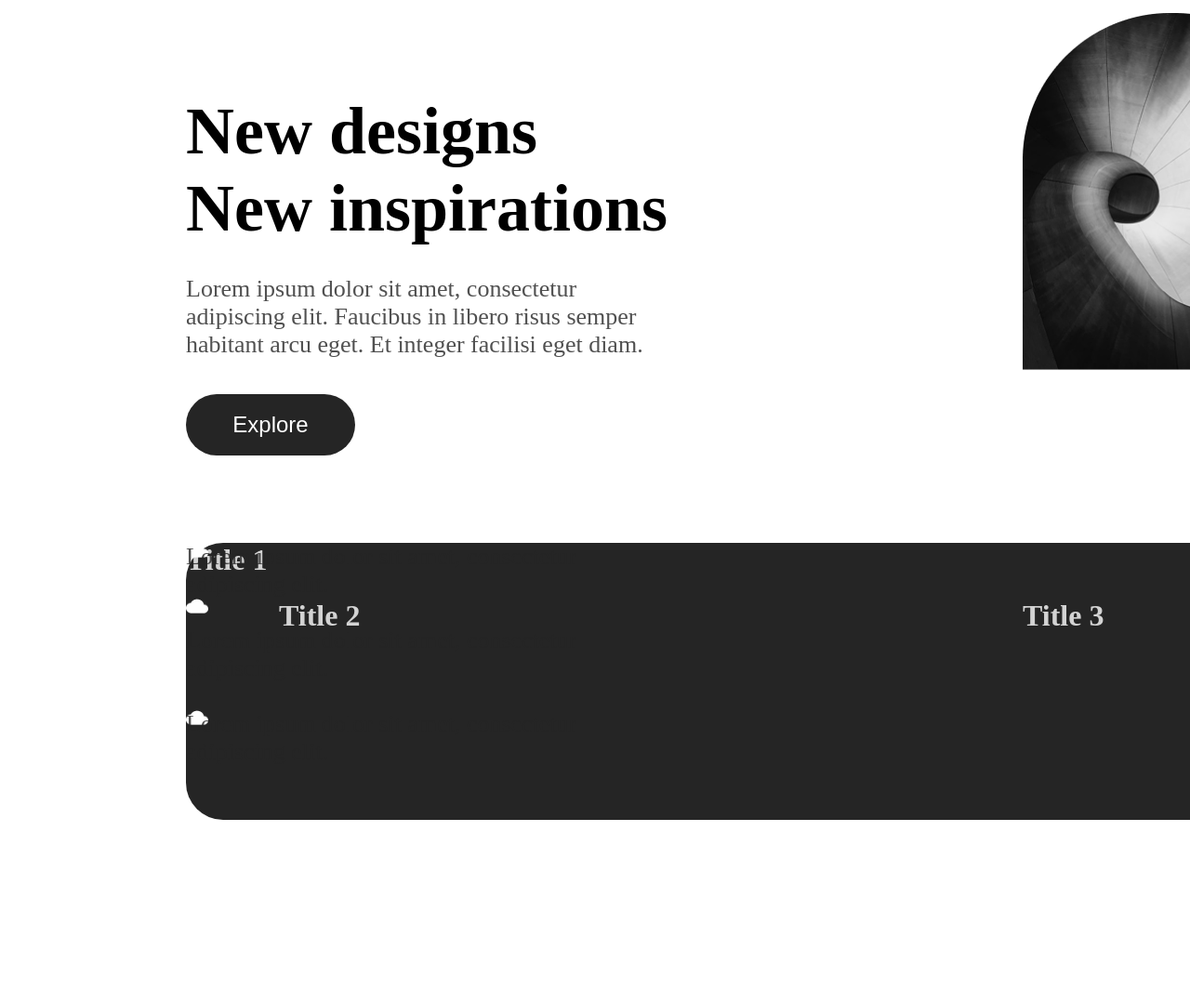
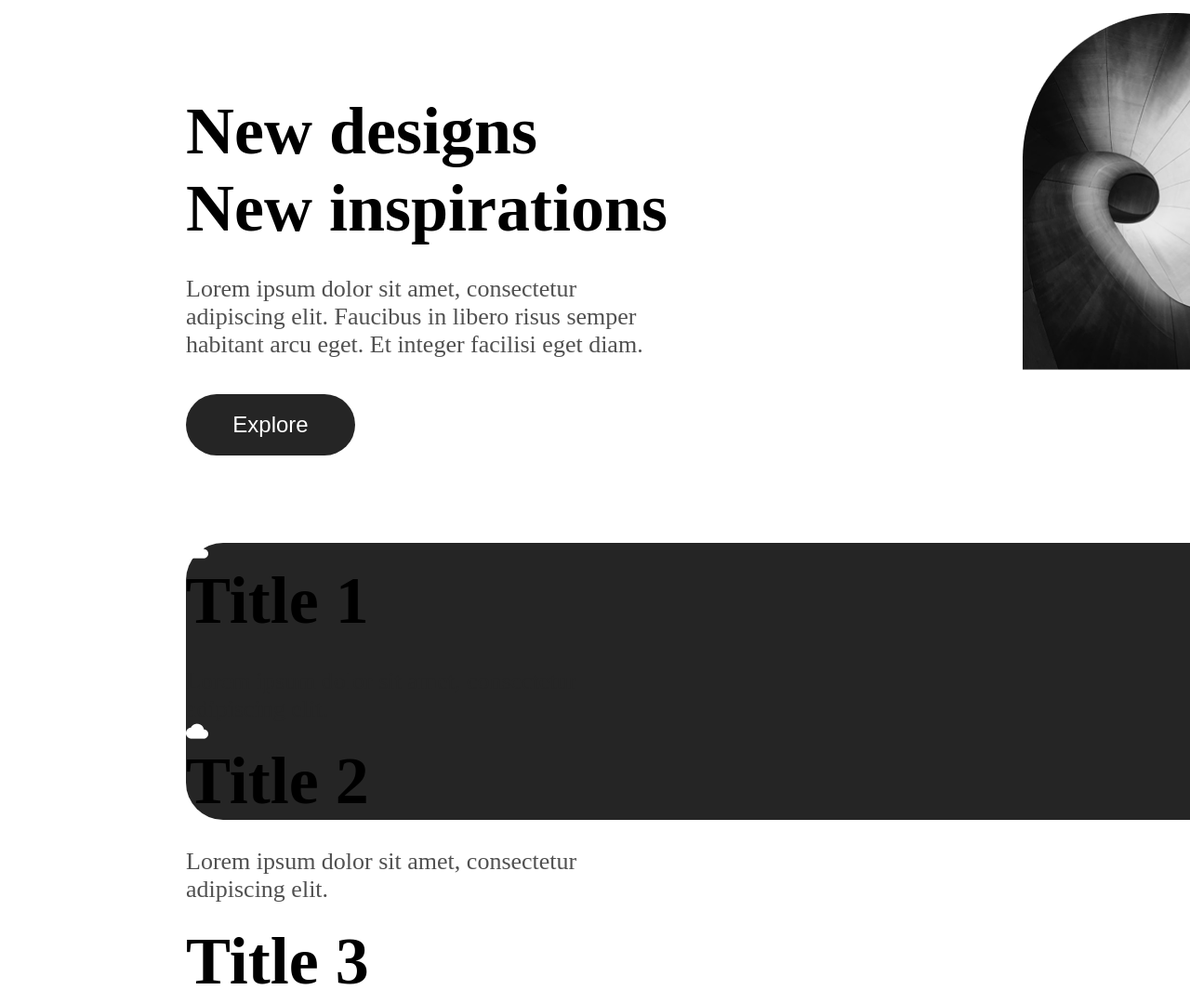
Before and after one commit to norik-24/50-Landing-page-designs, a plain HTML site: page views/u-011.html in a window 1280 px wide. Shown: the top 1079 px of the page at 93% size. Before the commit the page ends 882 px from the top, so only its background shows below. Drawn offline with Linux system fonts and the light colour scheme.

Commit message:
feat: :sparkles: finalizacion de la estructura

```diff
--- a/views/u-011.html
+++ b/views/u-011.html
@@ -17,30 +17,25 @@
         <img class="img-1" src="../src/storage/img/page-11/image-1.png">
         <img class="img-2" src="../src/storage/img/page-11/image-2.png">
     </section>
+    <section class="third">
+        <div class="card">
+            <img src="../src/storage/img/page-11/cloud.png" alt="Icono nube">
+            <h1>Title 1</h1>
+            <p>Lorem ipsum dolor sit amet, consectetur adipiscing elit.</p>
+        </div>
 
-    <section class="third">
-        <div>
+        <div class="card">
+            <img src="../src/storage/img/page-11/cloud.png" alt="Icono nube">
+            <h1>Title 2</h1>
+            <p>Lorem ipsum dolor sit amet, consectetur adipiscing elit.</p>
+        </div>
 
-            <div>
-            <img class="cloud"src="../src/storage/img/page-11/cloud.png">
-            <h1 class="a1"> Title 1 </h1>
-            <p class="b1">Lorem ipsum dolor sit amet, consectetur adipiscing elit.</p>
-            </div>
-            <img class="cloud" src="../src/storage/img/page-11/cloud.png">
-            <h1 class="a2"> Title 2 </h1>
-            <p class="b2" >Lorem ipsum dolor sit amet, consectetur adipiscing elit.</p>
-            <div>
-
-            </div>
-            <div>
-                <img class="cloud" src="../src/storage/img/page-11/cloud.png">
-                <h1 class="a3"> Title 3 </h1>
-                <p class="b3" >Lorem ipsum dolor sit amet, consectetur adipiscing elit.</p>
-            </div>
-
-
-
+        <div class="card">
+            <img src="../src/storage/img/page-11/cloud.png" alt="Icono nube">
+            <h1>Title 3</h1>
+            <p>Lorem ipsum dolor sit amet, consectetur adipiscing elit.</p>
         </div>
     </section>
+
 </body>
 </html>
```
